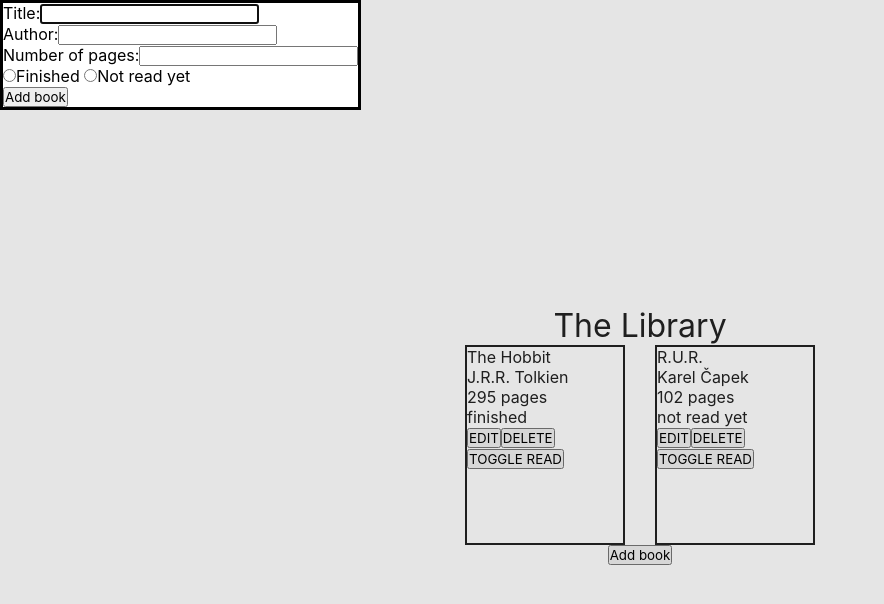
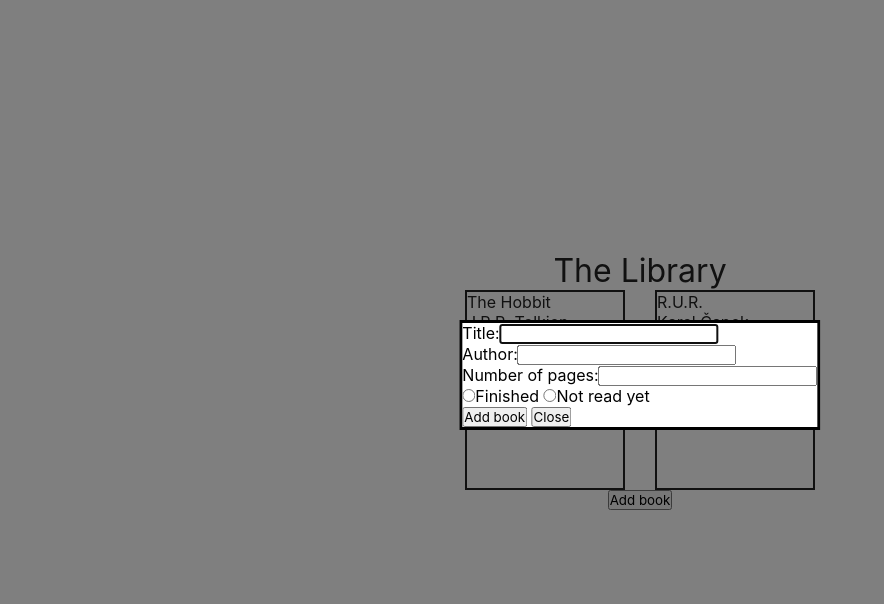
Before and after one commit to mikels0n/library, a plain HTML site: page index.html in a window 1280 px wide. Both pictures are taken after a click on the button "Add book". Shown: the whole page, without its empty margins (0-884 px from the left). Drawn offline with Linux system fonts and the light colour scheme.

Commit message:
bug fix (edit, addbook inputs reset) + dialog center

```diff
--- a/index.html
+++ b/index.html
@@ -21,6 +21,7 @@
             </div>
         </form>
         <button id="add-book">Add book</button>
+        <button id="close-button">Close</button>
     </dialog>
     <button id="open-modal">Add book</button>
 </body>
--- a/main.js
+++ b/main.js
@@ -3,6 +3,7 @@ const libraryContainer = document.querySelector('.library-container')
 const addBook = document.querySelector('#add-book')
 const dialog = document.querySelector("dialog");
 const openModal = document.querySelector('#open-modal')
+const closeButton = document.getElementById('close-button')
 const theHobbit = new Book('The Hobbit', 'J.R.R. Tolkien', '295 pages', 'finished');
 const rur = new Book('R.U.R.', 'Karel Čapek', '102 pages', 'not read yet');
 
@@ -75,8 +76,11 @@ function addBookCard(book) {
     toggleReadButton.addEventListener('click', () => {
         toggleRead(book);
         readDiv.innerHTML = book.read;
-        console.log(myLibrary);
     });
+
+    closeButton.addEventListener('click', () => {
+        dialog.close();
+    })
 
     libraryContainer.appendChild(cardDiv);
     cardDiv.appendChild(titleDiv);
@@ -85,7 +89,7 @@ function addBookCard(book) {
     cardDiv.appendChild(readDiv);
     cardDiv.appendChild(editButton);
     cardDiv.appendChild(deleteButton);
-    cardDiv.appendChild(toggleReadButton);
+    cardDiv.appendChild(toggleReadButton)
 
     dialog.close();
 }
@@ -114,6 +118,7 @@ function editBookDialogPopUp(bookTitle) {
         document.getElementById('not-read-yet').checked = true;
     }
     addBook.hidden = true;
+    closeButton.hidden = true;
 
     let editButton = document.createElement('button');
     editButton.innerHTML = 'EDIT BOOK';
@@ -134,6 +139,8 @@ function editBookDialogPopUp(bookTitle) {
         editButton.remove();
         discardChangesButton.remove();
         dialog.close();
+        addBook.hidden = false;
+        closeButton.hidden = false;
     })
 }
 
--- a/style.css
+++ b/style.css
@@ -12,7 +12,7 @@
     justify-content: center;
     color: #222;
     position: relative;
-    min-height: 100vh;
+    min-height: 95vh;
   }
 
 form {
@@ -23,7 +23,6 @@ form {
 .caption {
     display: flex;
     justify-content: center;
-    margin-top: 70px;
     font-size: 2em;
 }
 
@@ -39,28 +38,15 @@ form {
     border: solid 2px;
 }
 
-.overlay {
-    position: fixed;
-    top: 0;
-    bottom: 0;
-    left: 0;
-    right: 0;
-    width: 100%;
-    height: 100%;
-    background: rgba(0, 0, 0, 0.5);
-    backdrop-filter: blur(3px);
-    z-index: 1;
+::backdrop {
+    background-color: black;
+    opacity: 0.5;
+    transition-delay: 0.3s;
   }
 
-.modal {
-    display: flex;
-    justify-content: center;
-    z-index: 2;
-    width: 600px;
-    background-color: green;
+dialog {
+    margin: 0; /* `margin: auto;` is the default. */
+    transform: translateX(-50%);
+    left: 50%;
+    top: 40%;
 }
-
-
-.hidden {
-    display: none;
-}
```
